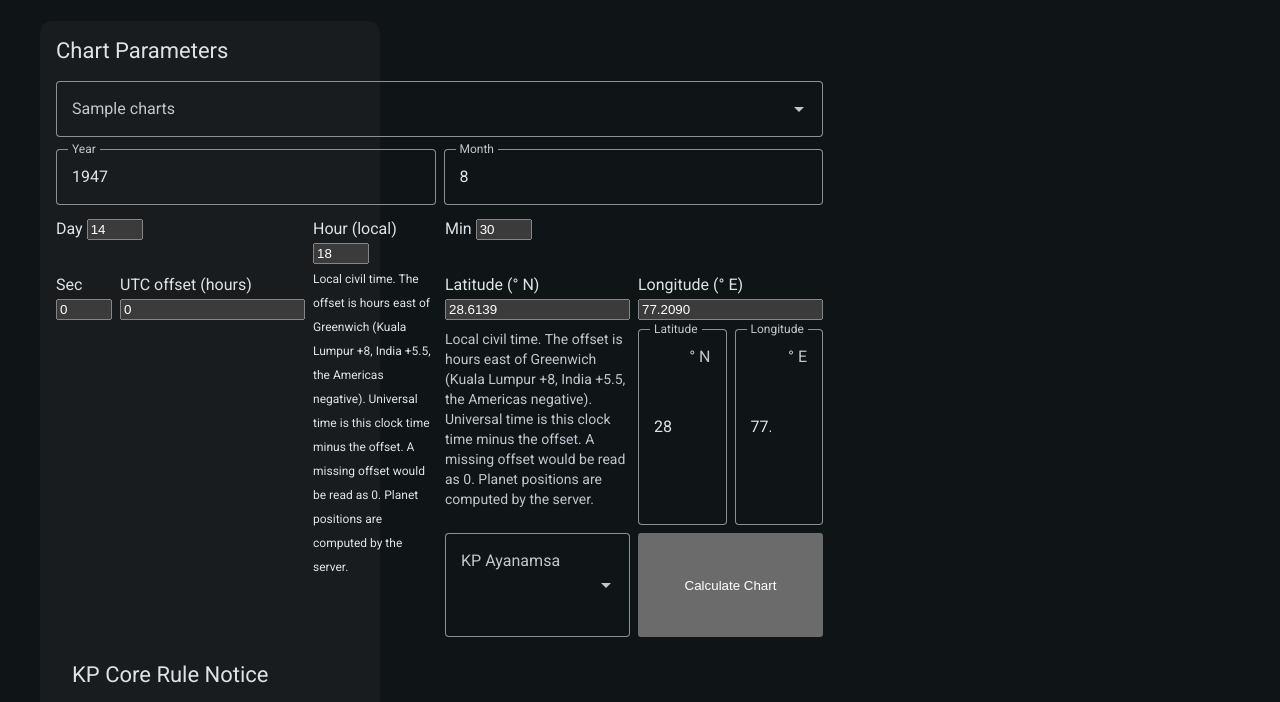
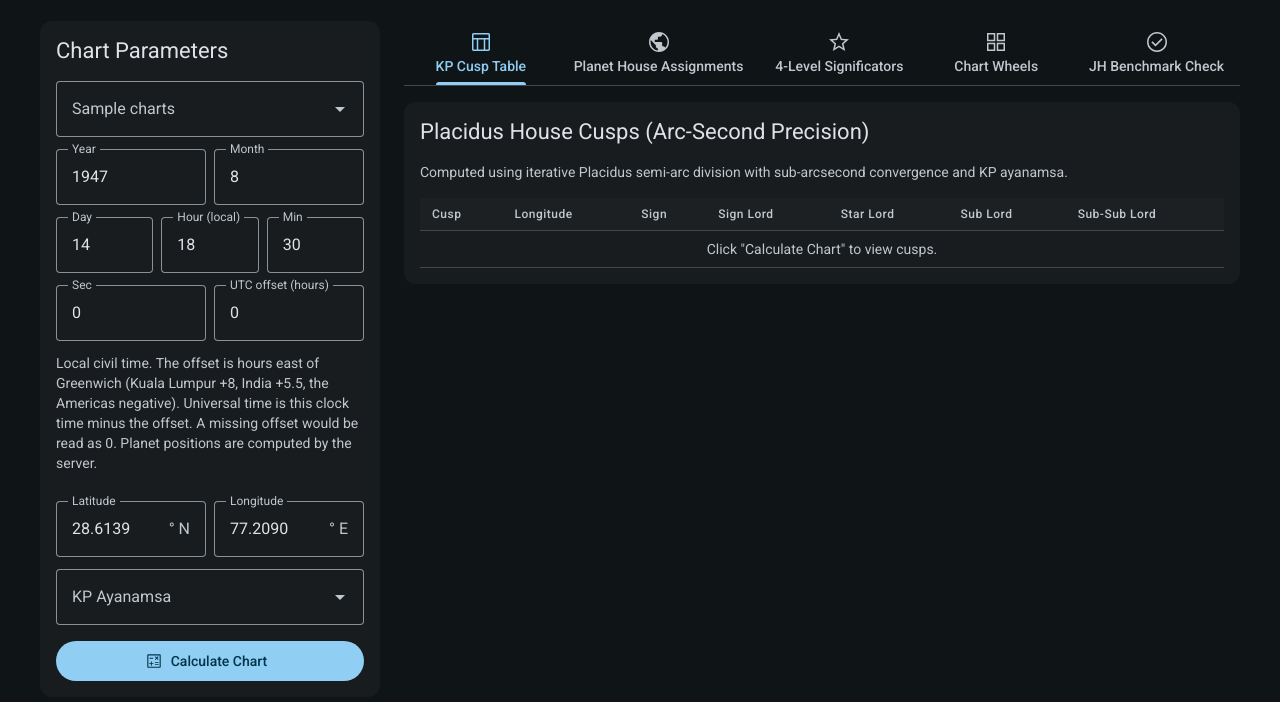
Before and after one commit to vgnshlvnz/KP-Web, a website: page public/index.html in a window 1280 px wide. Shown: the part 79-781 px from the top of the page. Drawn offline with Linux system fonts and the light colour scheme.

Commit message:
ui: restore public/index.html from bcca97d (#87), undoing the merge dd36422 damage
Refs #89

Co-Authored-By: Claude Opus 5.5 <noreply@anthropic.com>

```diff
--- a/public/index.html
+++ b/public/index.html
@@ -256,42 +256,15 @@
             <md-outlined-text-field type="number" id="inpMonth" label="Month" value="8" min="1" max="12"></md-outlined-text-field>
           </div>
 
-        <div style="display: grid; grid-template-columns: 1fr 1fr 1fr; gap: 0.5rem;">
-          <div class="form-group">
-            <label>Day</label>
-            <input type="number" id="inpDay" value="14" min="1" max="31">
-          </div>
-          <div class="form-group">
-            <label>Hour (local)</label>
-            <input type="number" id="inpHour" value="18" min="0" max="23">
-          </div>
-          <div class="form-group">
-            <label>Min</label>
-            <input type="number" id="inpMinute" value="30" min="0" max="59">
+          <div class="fields-3">
+            <md-outlined-text-field type="number" id="inpDay" label="Day" value="14" min="1" max="31"></md-outlined-text-field>
+            <md-outlined-text-field type="number" id="inpHour" label="Hour (local)" value="18" min="0" max="23"></md-outlined-text-field>
+            <md-outlined-text-field type="number" id="inpMinute" label="Min" value="30" min="0" max="59"></md-outlined-text-field>
           </div>
 
-        <div style="display: grid; grid-template-columns: 1fr 1fr; gap: 0.5rem;">
-          <div class="form-group">
-            <label>Sec</label>
-            <input type="number" id="inpSecond" value="0" min="0" max="59">
-          </div>
-          <div class="form-group">
-            <label>UTC offset (hours)</label>
-            <input type="number" step="0.25" id="inpUtcOffset" value="0">
-          </div>
-        </div>
-        <p style="font-size: 0.75rem; color: var(--text-muted); margin: -0.35rem 0 0.85rem;">
-          Local civil time. The offset is hours east of Greenwich (Kuala Lumpur +8, India +5.5, the Americas negative). Universal time is this clock time minus the offset. A missing offset would be read as 0. Planet positions are computed by the server.
-        </p>
-
-        <div style="display: grid; grid-template-columns: 1fr 1fr; gap: 0.5rem;">
-          <div class="form-group">
-            <label>Latitude (° N)</label>
-            <input type="number" step="0.0001" id="inpLat" value="28.6139">
-          </div>
-          <div class="form-group">
-            <label>Longitude (° E)</label>
-            <input type="number" step="0.0001" id="inpLon" value="77.2090">
+          <div class="fields-2">
+            <md-outlined-text-field type="number" id="inpSecond" label="Sec" value="0" min="0" max="59"></md-outlined-text-field>
+            <md-outlined-text-field type="number" step="0.25" id="inpUtcOffset" label="UTC offset (hours)" value="0"></md-outlined-text-field>
           </div>
           <p class="supporting">Local civil time. The offset is hours east of Greenwich (Kuala Lumpur +8, India +5.5, the Americas negative). Universal time is this clock time minus the offset. A missing offset would be read as 0. Planet positions are computed by the server.</p>
 
@@ -305,8 +278,9 @@
             <md-select-option value="kp_old"><div slot="headline">KP Old (Original Krishnamurti)</div></md-select-option>
             <md-select-option value="kp_new" selected><div slot="headline">KP New (Krishnamurti VP291)</div></md-select-option>
           </md-outlined-select>
+        </div>
 
-        <button class="btn" id="btnCalculate">Calculate Chart</button>
+        <md-filled-button class="block" id="btnCalculate"><md-icon slot="icon"><svg viewBox="0 -960 960 960" fill="currentColor" aria-hidden="true"><path d="M314-228h50v-88h88v-50h-88v-88h-50v88h-88v50h88v88Zm215-35h201v-49H529v49Zm0-107h201v-50H529v50Zm37-163 61-61 61 61 36-36-61-61 61-61-36-36-61 61-61-61-36 36 61 61-61 61 36 36Zm-325-72h196v-50H241v50Zm-61 485q-24 0-42-18t-18-42v-600q0-24 18-42t42-18h600q24 0 42 18t18 42v600q0 24-18 42t-42 18H180Zm0-60h600v-600H180v600Zm0-600v600-600Z"/></svg></md-icon>Calculate Chart</md-filled-button>
       </div>
 
       <div class="card">
@@ -408,12 +382,12 @@
       <!-- Tab 3: Significators -->
       <div class="card tab-content" id="tab-significators">
         <h2>KP 4-Level Significators</h2>
-        <div style="display: grid; grid-template-columns: 1fr; gap: 1.5rem;">
-          <div>
-            <h3 style="font-size: 1rem; color: var(--accent); margin-bottom: 0.5rem;">House-wise Significators</h3>
-            <p style="font-size: 0.8rem; color: var(--text-muted); margin-bottom: 0.5rem;">
-              Level 1: Planet in star of occupant &bull; Level 2: Occupant &bull; Level 3: Planet in star of lord &bull; Level 4: House lord
-            </p>
+        <div>
+          <h3>House-wise Significators</h3>
+          <p class="supporting">
+            Level 1: Planet in star of occupant &bull; Level 2: Occupant &bull; Level 3: Planet in star of lord &bull; Level 4: House lord
+          </p>
+          <div class="table-wrap">
             <table id="houseWiseTable">
               <thead>
                 <tr>
@@ -604,8 +578,6 @@
           alert(errors.join('\n'));
           return;
         }
-        const positions = Array.isArray(computed.json.planets) ? computed.json.planets : [];
-        const planets = positions.map(p => ({ name: p.name, longitude: p.longitude }));
 
         const computed = await postJson('/api/calculate', payload);
         if (!computed.res.ok) {
@@ -665,9 +637,9 @@
           <td><strong>${p.name}</strong></td>
           <td>${p.formatted}</td>
           <td>${p.signName}</td>
-          <td><span style="font-weight: 700; color: var(--accent);">House ${p.house}</span></td>
+          <td><span style="font-weight: 500; color: var(--md-custom-color-kp-accent);">House ${p.house}</span></td>
           <td>${formatFixed(p.distancePassedCusp, 4, '°')} / ${formatFixed(p.distanceToNextCusp, 4, '°')}</td>
-          <td>${p.starLord} / <strong style="color: var(--primary);">${p.subLord}</strong></td>
+          <td>${p.starLord} / <strong style="color: var(--md-sys-color-primary);">${p.subLord}</strong></td>
           <td>
             ${isDiff
               ? `<span class="badge badge-diff">Sign ${signNo} ≠ House ${p.house}</span>`
@@ -760,7 +732,7 @@
         const planetsText = h.planets.length > 0 ? h.planets.map(p => p.name).join(', ') : 'None';
         box.innerHTML = `
           <div class="house-title">House ${h.house} (${h.signName})</div>
-          <div style="font-size: 0.75rem; color: var(--text-muted);">Cusp: ${h.cuspFormatted}</div>
+          <div style="font-size: 0.75rem; color: var(--md-sys-color-on-surface-variant);">Cusp: ${h.cuspFormatted}</div>
           <div class="house-planets">Planets: ${planetsText}</div>
         `;
         northWheel.appendChild(box);
```
